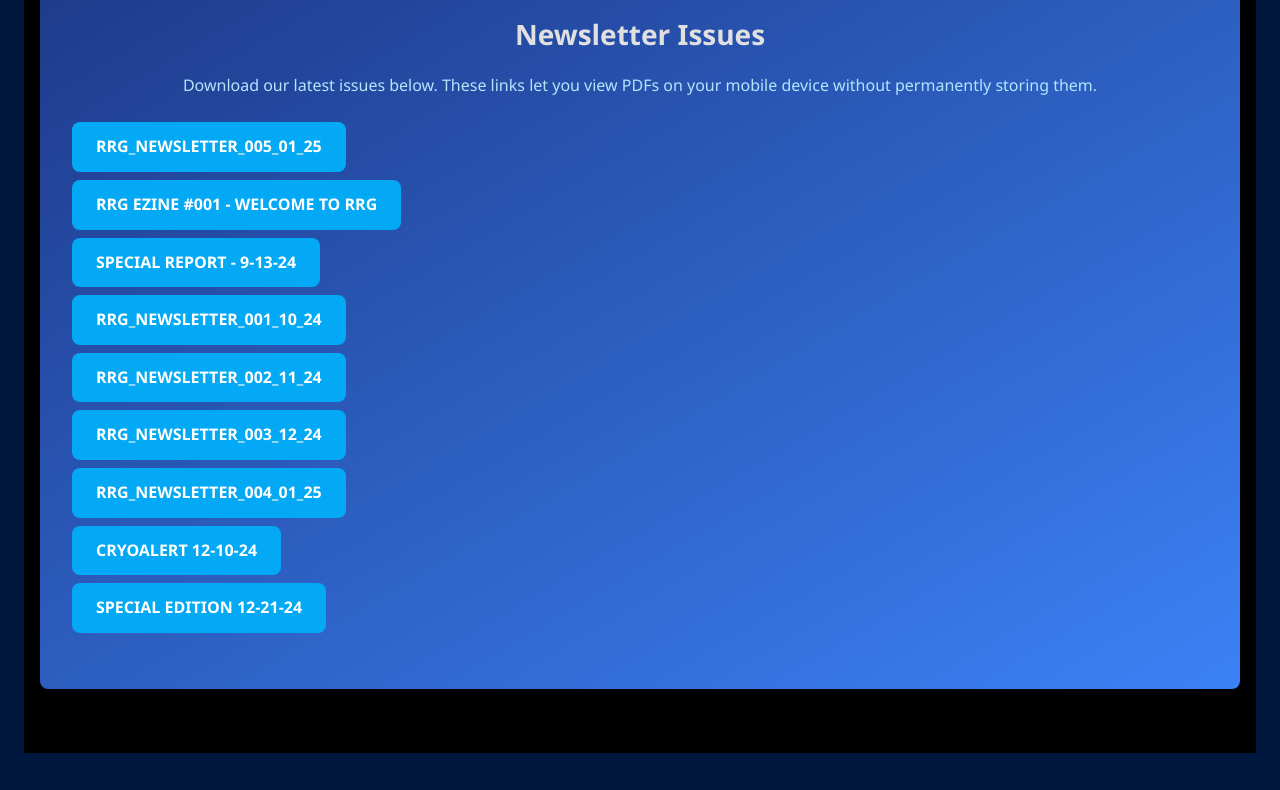
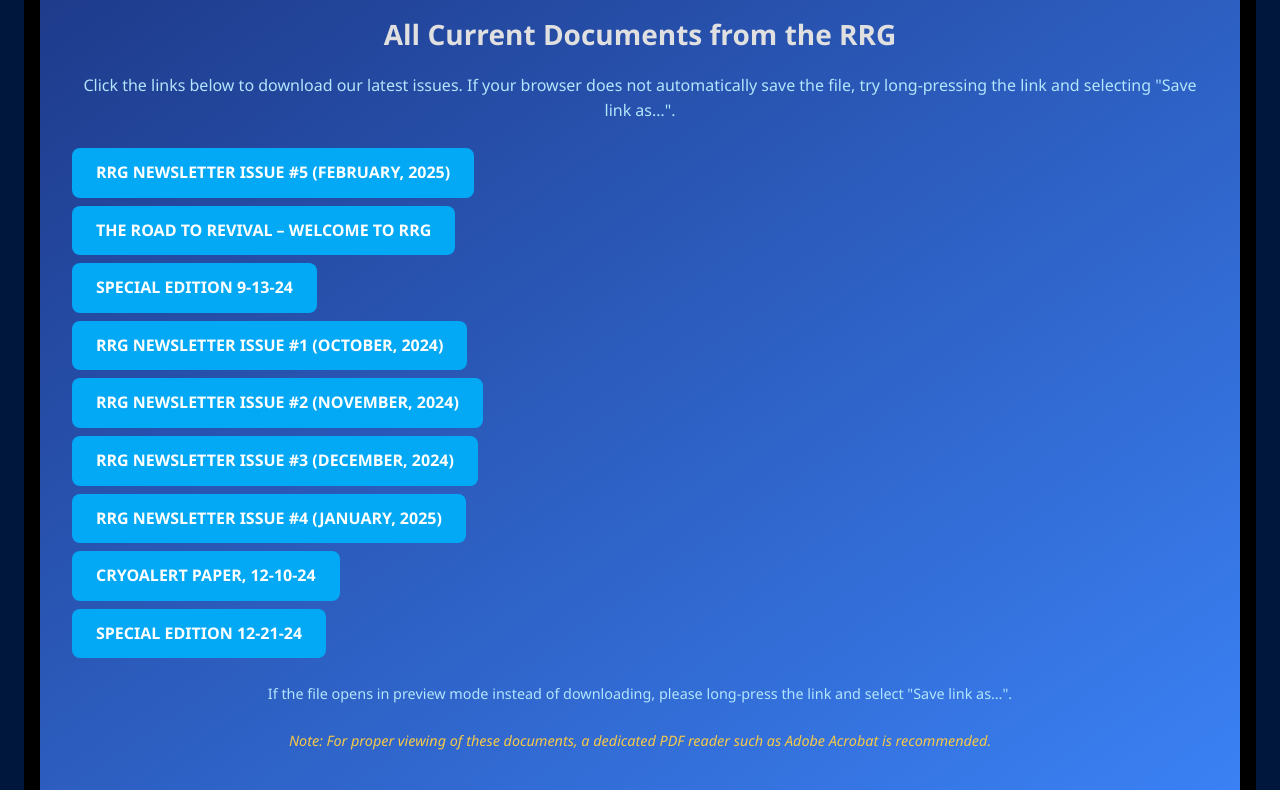
Before and after one commit to acrouchares/cryonics-tech-tree, a plain HTML site: page download.html in a window 1280 px wide. Shown: the part 560-1350 px from the top of the page. Drawn offline with Linux system fonts and the light colour scheme.

Commit message:
Add files via upload

```diff
--- a/download.html
+++ b/download.html
@@ -105,6 +105,19 @@
     .btn:hover {
       background-color: #0288d1;
     }
+    .note {
+      font-size: 0.9rem;
+      color: #b3e5fc;
+      text-align: center;
+      margin-top: 1rem;
+    }
+    .alert {
+      font-size: 0.9rem;
+      color: #f7c948;
+      text-align: center;
+      margin-top: 0.5rem;
+      font-style: italic;
+    }
     footer {
       background-color: #00173d;
       padding: 2rem;
@@ -165,7 +178,6 @@
         <ul>
           <li><a href="index.html">Home</a></li>
           <li><a href="download.html" class="active">Downloads</a></li>
-          <!-- Add more pages as needed -->
         </ul>
       </nav>
     </header>
@@ -177,19 +189,75 @@
     <main>
       <h1>RRG Download Center</h1>
       <section class="content-section">
-        <h2>Newsletter Issues</h2>
-        <p>Download our latest issues below. These links let you view PDFs on your mobile device without permanently storing them.</p>
+        <h2>All Current Documents from the RRG</h2>
+        <p>Click the links below to download our latest issues. If your browser does not automatically save the file, try long‑pressing the link and selecting "Save link as…".</p>
         <ul style="list-style-type: none; padding: 0;">
-          <li><a href="https://drive.proton.me/urls/3ZSJ6TXB40#iCGNTElfFDiV" class="btn" target="_blank" rel="noopener noreferrer">RRG_Newsletter_005_01_25</a></li>
-          <li><a href="https://drive.proton.me/urls/JPCJ8G6PM0#cLLoPeS3WscF" class="btn" target="_blank" rel="noopener noreferrer">RRG Ezine #001 - Welcome to RRG</a></li>
-          <li><a href="https://drive.proton.me/urls/2DWMDT9HRW#6rqPVmRxEAlu" class="btn" target="_blank" rel="noopener noreferrer">Special Report - 9-13-24</a></li>
-          <li><a href="https://drive.proton.me/urls/S8S0XAES6C#DR4MQKAgpFFk" class="btn" target="_blank" rel="noopener noreferrer">RRG_Newsletter_001_10_24</a></li>
-          <li><a href="https://drive.proton.me/urls/GSJHX6JN5G#Kn7AqWlQouZ1" class="btn" target="_blank" rel="noopener noreferrer">RRG_Newsletter_002_11_24</a></li>
-          <li><a href="https://drive.proton.me/urls/EDEC141JFR#9A4gpsfatsdv" class="btn" target="_blank" rel="noopener noreferrer">RRG_Newsletter_003_12_24</a></li>
-          <li><a href="https://drive.proton.me/urls/2VTYJ3BGMR#FjOG2KBBMiGn" class="btn" target="_blank" rel="noopener noreferrer">RRG_Newsletter_004_01_25</a></li>
-          <li><a href="https://drive.proton.me/urls/NNFC0E3TJR#AXpnTRw7Sqm0" class="btn" target="_blank" rel="noopener noreferrer">CryoAlert 12-10-24</a></li>
-          <li><a href="https://drive.proton.me/urls/7W8HJD1X8M#3hvm7H3rR3oP" class="btn" target="_blank" rel="noopener noreferrer">Special Edition 12-21-24</a></li>
+          <li>
+            <a href="https://drive.proton.me/urls/3ZSJ6TXB40#iCGNTElfFDiV" class="btn"
+               target="_blank" rel="noopener noreferrer"
+               download="RRG_Newsletter_Issue_5_February_2025.pdf">
+              RRG Newsletter Issue #5 (February, 2025)
+            </a>
+          </li>
+          <li>
+            <a href="https://drive.proton.me/urls/JPCJ8G6PM0#cLLoPeS3WscF" class="btn"
+               target="_blank" rel="noopener noreferrer"
+               download="The_Road_to_Revival_Welcome_to_RRG.pdf">
+              The Road to Revival – Welcome to RRG
+            </a>
+          </li>
+          <li>
+            <a href="https://drive.proton.me/urls/2DWMDT9HRW#6rqPVmRxEAlu" class="btn"
+               target="_blank" rel="noopener noreferrer"
+               download="Special_Edition_9-13-24.pdf">
+              Special Edition 9-13-24
+            </a>
+          </li>
+          <li>
+            <a href="https://drive.proton.me/urls/S8S0XAES6C#DR4MQKAgpFFk" class="btn"
+               target="_blank" rel="noopener noreferrer"
+               download="RRG_Newsletter_Issue_1_October_2024.pdf">
+              RRG Newsletter Issue #1 (October, 2024)
+            </a>
+          </li>
+          <li>
+            <a href="https://drive.proton.me/urls/GSJHX6JN5G#Kn7AqWlQouZ1" class="btn"
+               target="_blank" rel="noopener noreferrer"
+               download="RRG_Newsletter_Issue_2_November_2024.pdf">
+              RRG Newsletter Issue #2 (November, 2024)
+            </a>
+          </li>
+          <li>
+            <a href="https://drive.proton.me/urls/EDEC141JFR#9A4gpsfatsdv" class="btn"
+               target="_blank" rel="noopener noreferrer"
+               download="RRG_Newsletter_Issue_3_December_2024.pdf">
+              RRG Newsletter Issue #3 (December, 2024)
+            </a>
+          </li>
+          <li>
+            <a href="https://drive.proton.me/urls/2VTYJ3BGMR#FjOG2KBBMiGn" class="btn"
+               target="_blank" rel="noopener noreferrer"
+               download="RRG_Newsletter_Issue_4_January_2025.pdf">
+              RRG Newsletter Issue #4 (January, 2025)
+            </a>
+          </li>
+          <li>
+            <a href="https://drive.proton.me/urls/NNFC0E3TJR#AXpnTRw7Sqm0" class="btn"
+               target="_blank" rel="noopener noreferrer"
+               download="CryoAlert_Paper_12-10-24.pdf">
+              CryoAlert Paper, 12-10-24
+            </a>
+          </li>
+          <li>
+            <a href="https://drive.proton.me/urls/7W8HJD1X8M#3hvm7H3rR3oP" class="btn"
+               target="_blank" rel="noopener noreferrer"
+               download="Special_Edition_12-21-24.pdf">
+              Special Edition 12-21-24
+            </a>
+          </li>
         </ul>
+        <p class="note">If the file opens in preview mode instead of downloading, please long‑press the link and select "Save link as…".</p>
+        <p class="alert">Note: For proper viewing of these documents, a dedicated PDF reader such as Adobe Acrobat is recommended.</p>
       </section>
     </main>
 
@@ -201,5 +269,14 @@
       </p>
     </footer>
   </div>
+  <script>
+    // Optional: Notify users if the download attribute isn't supported.
+    document.addEventListener("DOMContentLoaded", function(){
+      var testAnchor = document.createElement("a");
+      if (!("download" in testAnchor)) {
+        alert("Your browser does not fully support forced downloads. If the file does not download automatically, please long-press the link and choose 'Save link as...'.");
+      }
+    });
+  </script>
 </body>
 </html>
```
